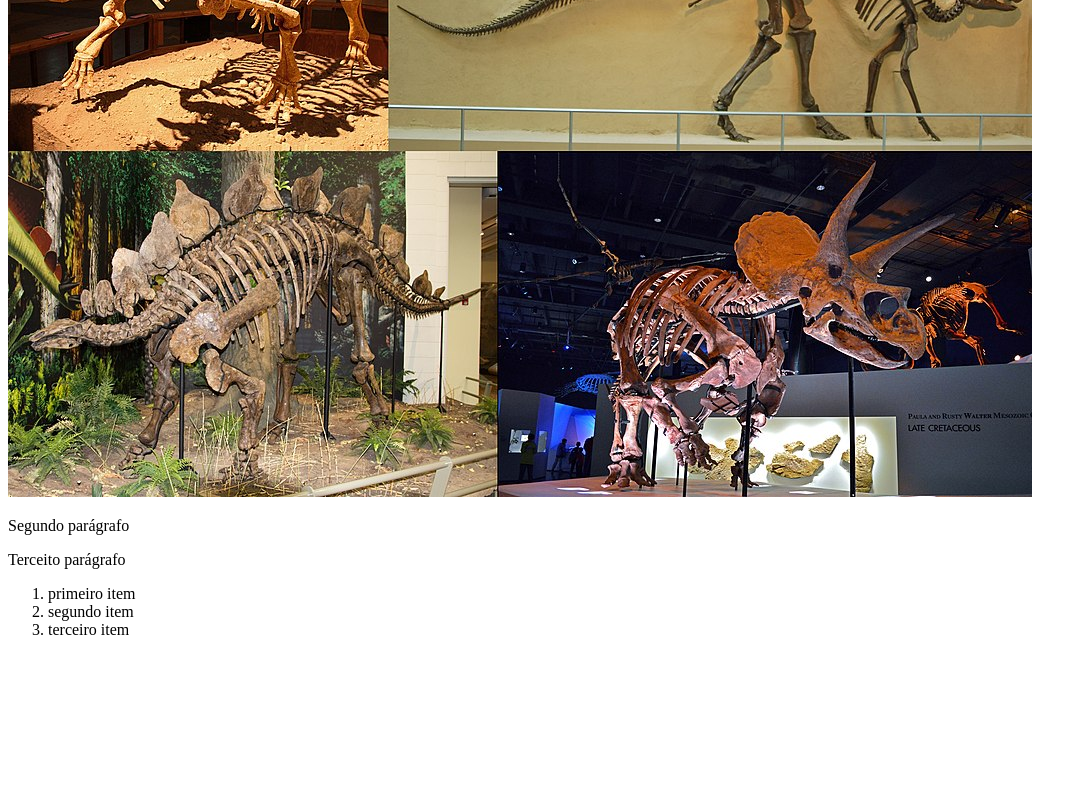
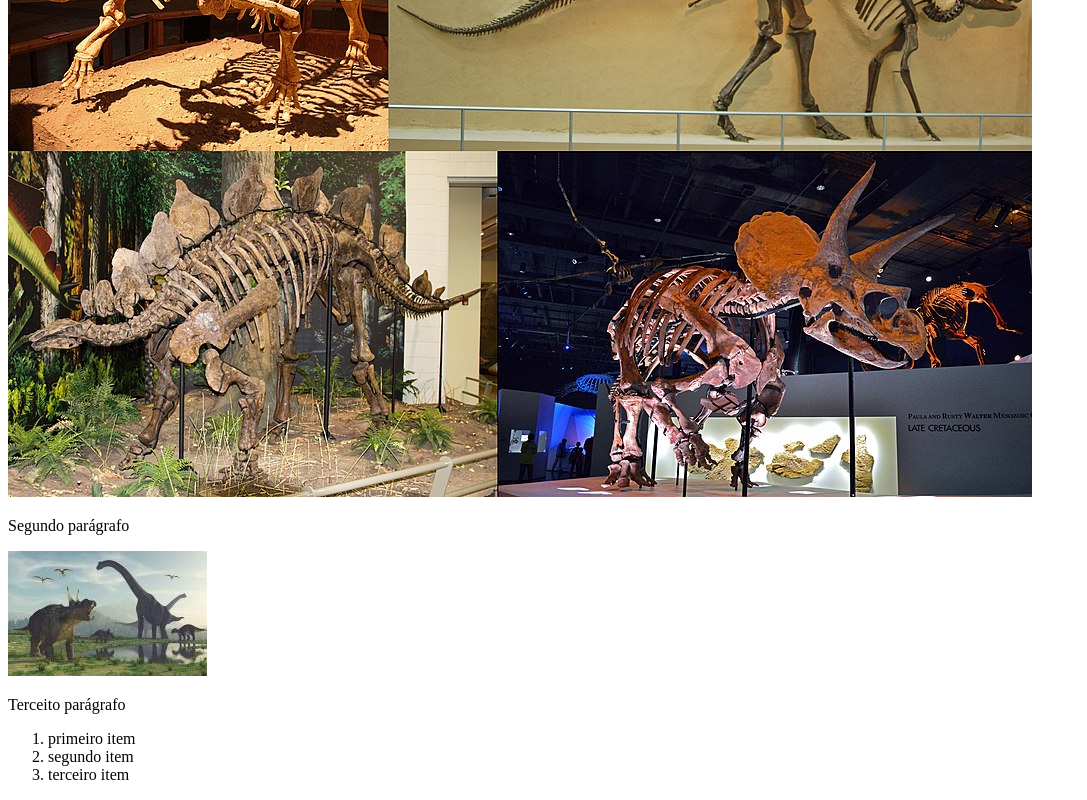
Before and after one commit to danielavanzi/mat2-3tri-trab1, a plain HTML site: page index.html in a window 1280 px wide. Shown: the part 530-1330 px from the top of the page, without its empty margins (0-1087 px from the left). Before the commit the page ends 1185 px from the top, so only its background shows below. Drawn offline with Linux system fonts and the light colour scheme.

Commit message:
add dino.jpeg

```diff
--- a/index.html
+++ b/index.html
@@ -8,6 +8,7 @@
     <p>Aqui vai o código HTML que fará seu site aparecer.</p>
     <img src="dinossauro.jpg">
     <p>Segundo parágrafo</p>
+    <img src="dino.jpeg">
     <p>Terceito parágrafo</p>
     <ol>
         <li>primeiro item</li>
```
